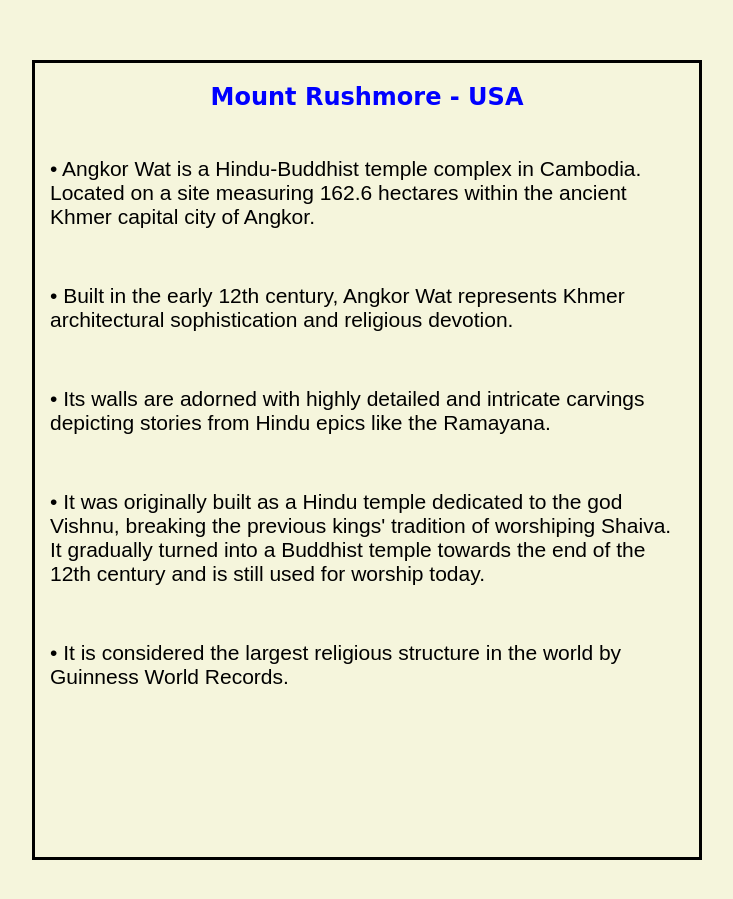
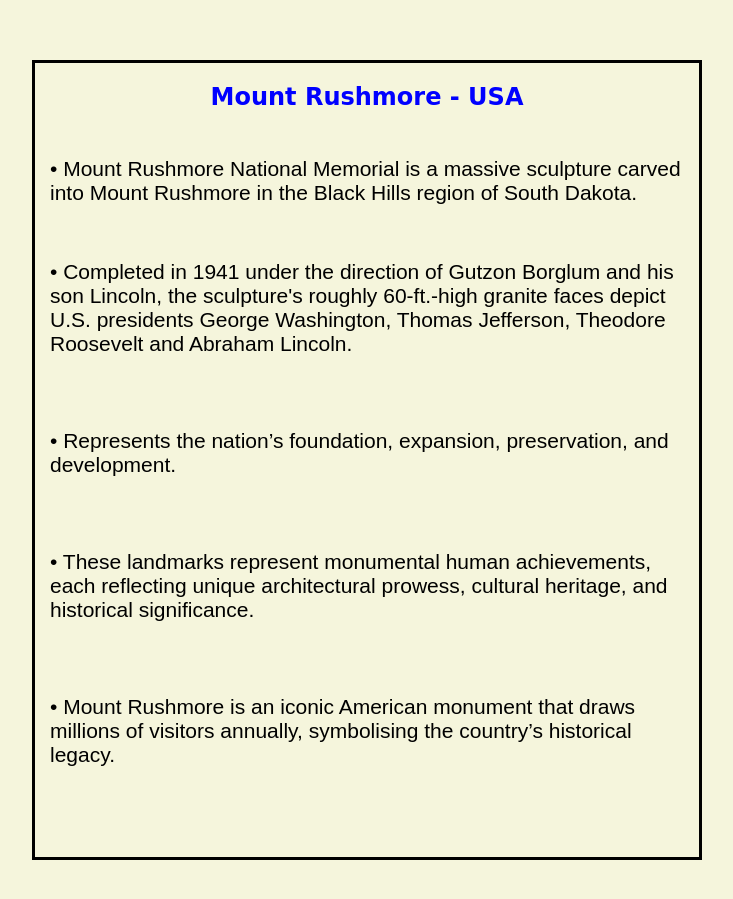
Before and after one commit to jacobl20039/Design-outcome, a plain HTML site: page usa.html in a window 1280 px wide. Shown: the part 900-1799 px from the top of the page, without its empty margins (8-741 px from the left). Drawn offline with Linux system fonts and the light colour scheme.

Commit message:
Final adjustments and changes according to feedback
Changes/adjustments that have been made according to feedback.

```diff
--- a/usa.html
+++ b/usa.html
@@ -14,7 +14,7 @@
 		<nav>
 			<div class="left-arrow">
 				<a href="chn.html">
-					<img src="images/left-arrow.png" alt="">
+					<img src="images/left-arrow.png" alt="left-arrow-button">
 					<h4>China</h4>
 				</a>
 			</div>
@@ -27,7 +27,7 @@
 			<div class="right-arrow">
 				<a href="spn.html">
 					<h4>Spain</h4>
-					<img src="images/right-arrow.png" alt="">
+					<img src="images/right-arrow.png" alt="right-arrow-button">
 				</a>
 			</div>
 		</nav>
@@ -38,15 +38,15 @@
 
 					<h3>Mount Rushmore - USA</h3>
 					<br>
-					<p>•  Angkor Wat is a Hindu-Buddhist temple complex in Cambodia. Located on a site measuring 162.6 hectares within the ancient Khmer capital city of Angkor.</p>
+					<p>•  Mount Rushmore National Memorial is a massive sculpture carved into Mount Rushmore in the Black Hills region of South Dakota.</p>
 
-					<p>•  Built in the early 12th century, Angkor Wat represents Khmer architectural sophistication and religious devotion.</p>
-
-					<p>•  Its walls are adorned with highly detailed and intricate carvings depicting stories from Hindu epics like the Ramayana.</p>
-
-					<p>•  It was originally built as a Hindu temple dedicated to the god Vishnu, breaking the previous kings' tradition of worshiping Shaiva. It gradually turned into a Buddhist temple towards the end of the 12th century and is still used for worship today.</p>
-
-					<p>•  It is considered the largest religious structure in the world by Guinness World Records.</p>
+					<p>•  Completed in 1941 under the direction of Gutzon Borglum and his son Lincoln, the sculpture's roughly 60-ft.-high granite faces depict U.S. presidents George Washington, Thomas Jefferson, Theodore Roosevelt and Abraham Lincoln.</p>
+					<br>
+					<p>•  Represents the nation’s foundation, expansion, preservation, and development.</p>
+					<br>
+					<p>•  These landmarks represent monumental human achievements, each reflecting unique architectural prowess, cultural heritage, and historical significance.</p>
+					<br>
+					<p>•  Mount Rushmore is an iconic American monument that draws millions of visitors annually, symbolising the country’s historical legacy.</p>
 			</div>
 	</div>
 </body>
```
Also changed, not shown: brl.html (+6 -4 lines), chn.html (+9 -7 lines), cmb.html (+2 -2 lines), egy.html (+2 -2 lines), gre.html (+7 -7 lines), ind.html (+6 -4 lines), itl.html (+7 -7 lines), pru.html (+3 -3 lines), spn.html (+7 -7 lines).
